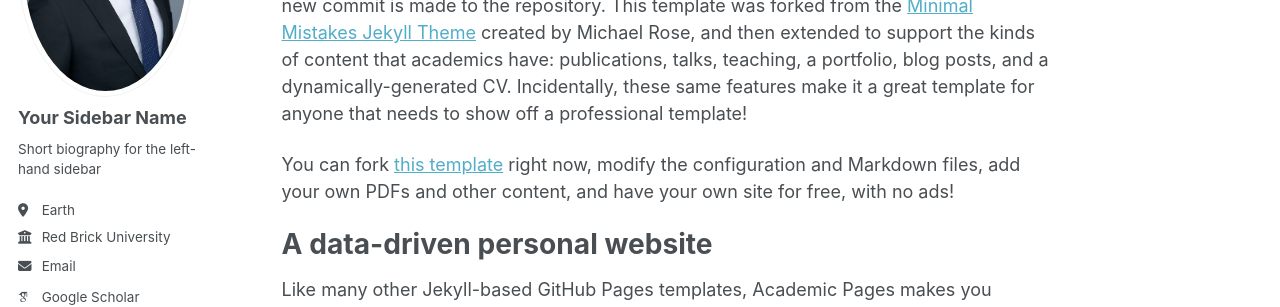
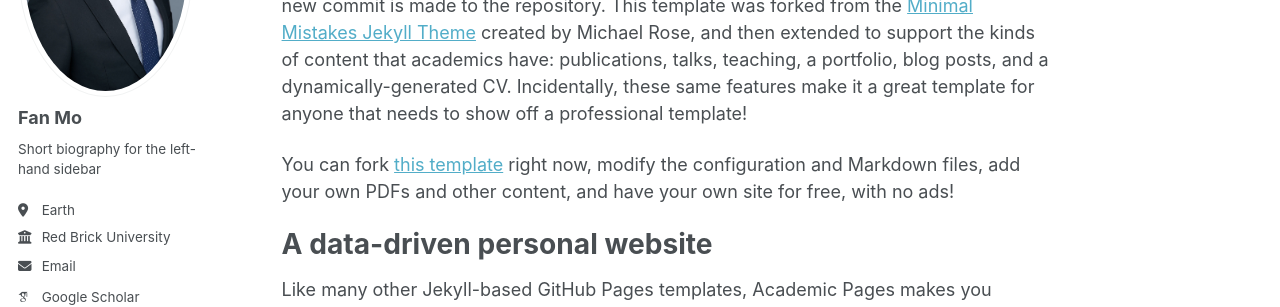
Before and after one commit to fanmo-intro/fanmo-intro.github.io, a Jekyll site: the page built from _pages/about.md, in a window 1280 px wide. Shown: the part 258-565 px from the top of the page. Built offline with Jekyll 4.4.1, drawn with Linux system fonts in a browser that asks for light colours; some web fonts are replaced; a script that is not in the unit is left out.

Commit message:
Update _config.yml

```diff
--- a/_config.yml
+++ b/_config.yml
@@ -24,13 +24,13 @@
 author:
   # Biographic information
   avatar           : "Picture_Fan.jpg"
-  name             : "Your Sidebar Name"
+  name             : "Fan Mo"
   pronouns         : # example: "she/her"
   bio              : "Short biography for the left-hand sidebar"
   location         : "Earth"
   employer         : "Red Brick University"
   uri              : # URL
-  email            : "none@example.org"
+  email            : "kell6420@ox.ac.uk"
 
   # Academic websites
   academia         : # URL
```
